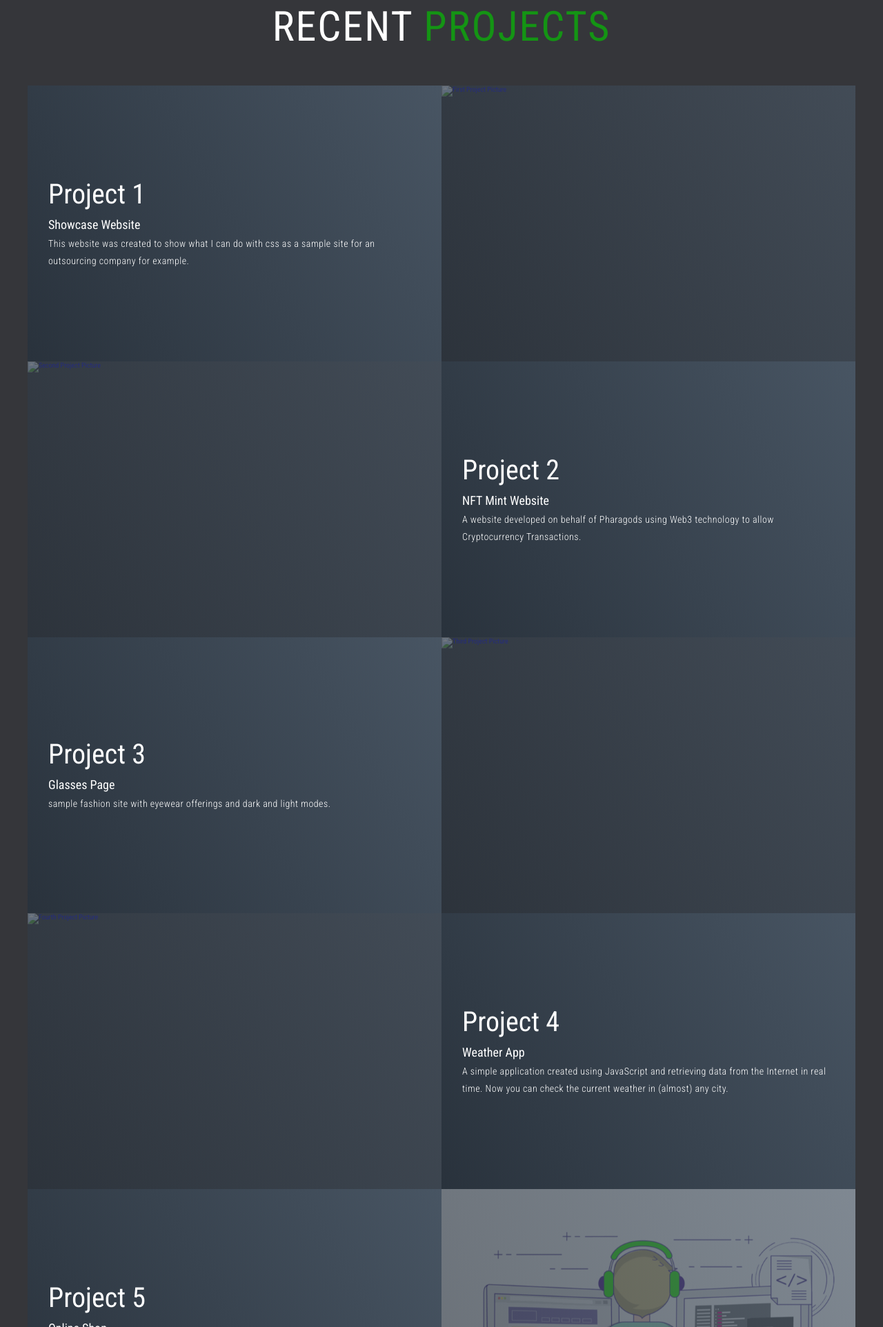
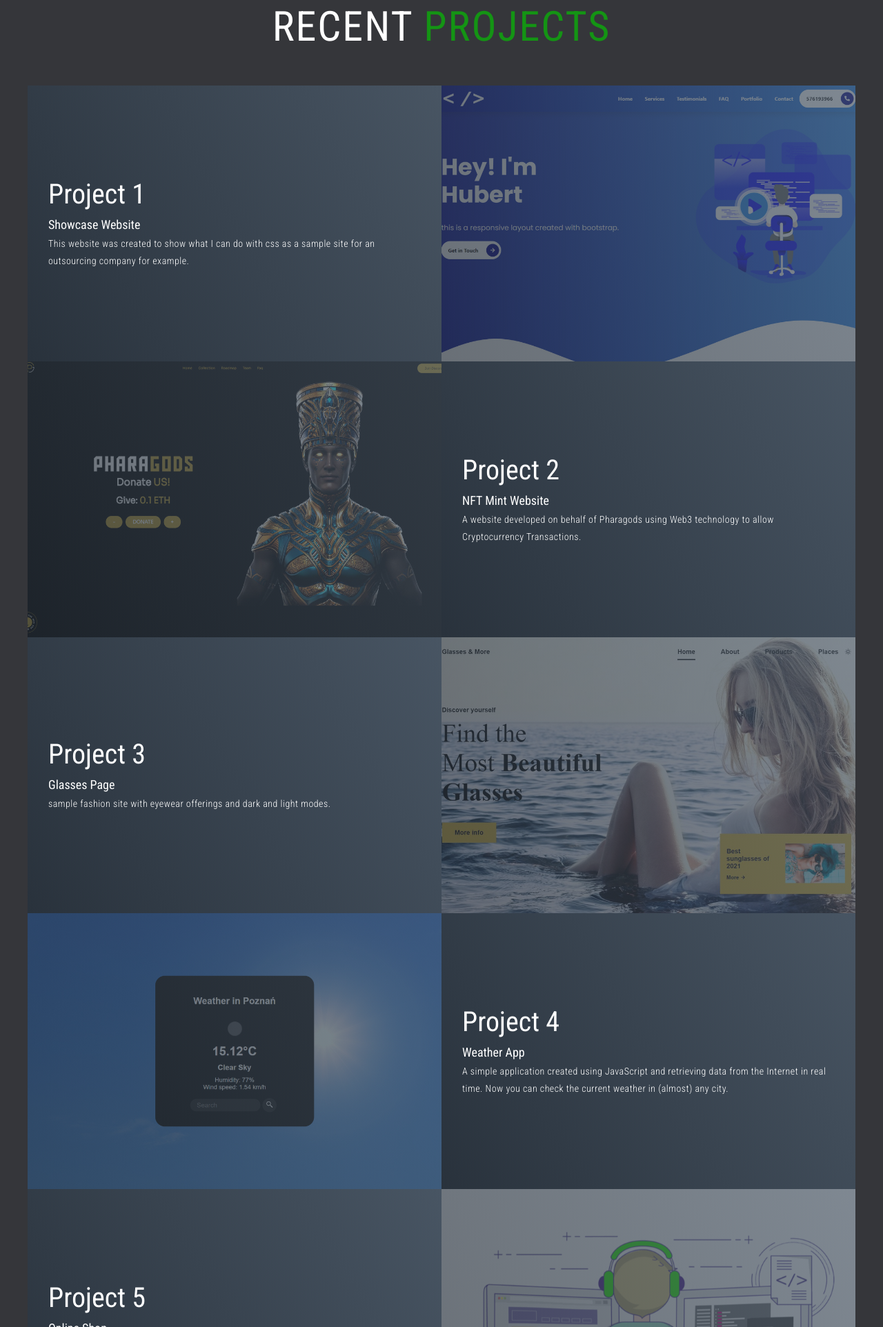
Before and after one commit to SpodynPortfolio/PortfolioWebsite, a plain HTML site: page index.html in a window 1280 px wide. Shown: the part 1537-3461 px from the top of the page at 69% size. Drawn offline with Linux system fonts and the light colour scheme.

Commit message:
Update html

```diff
--- a/index.html
+++ b/index.html
@@ -257,7 +257,7 @@
                         </p>
                     </div>
                     <a class="project-img" href="https://spodynportfolio.github.io/showcaseWebsite/" target="_blank">
-                        <img src="./img/project_1.png" alt="First Project Picture">
+                        <img src="./img/project_1.jpg" alt="First Project Picture">
                     </a>
                 </div><div class="project-item">
                     <div class="project-info">
@@ -268,7 +268,7 @@
 						</p>
                     </div>
                     <a class="project-img" href="https://spodynportfolio.github.io/NFTmintApp/" target="_blank">
-                        <img src="./img/project_2.png" alt="Second Project Picture">
+                        <img src="./img/project_2.jpg" alt="Second Project Picture">
                     </a>
                 </div><div class="project-item">
                     <div class="project-info">
@@ -277,7 +277,7 @@
                         <p>sample fashion site with eyewear offerings and dark and light modes.</p>
                     </div>
                     <a class="project-img" href="https://spodynportfolio.github.io/glassesWebsite/" target="_blank">
-                        <img src="./img/project_3.png" alt="Third Project Picture">
+                        <img src="./img/project_3.jpg" alt="Third Project Picture">
                     </a>
                 </div><div class="project-item">
                     <div class="project-info">
@@ -288,7 +288,7 @@
 						</p>
                     </div>
                     <a class="project-img" href="https://spodynportfolio.github.io/weatherApp/" target="_blank">
-                        <img src="./img/project_5.png" alt="Fourth Project Picture">
+                        <img src="./img/project_5.jpg" alt="Fourth Project Picture">
                     </a>
                 </div><div class="project-item">
                     <div class="project-info">
```
